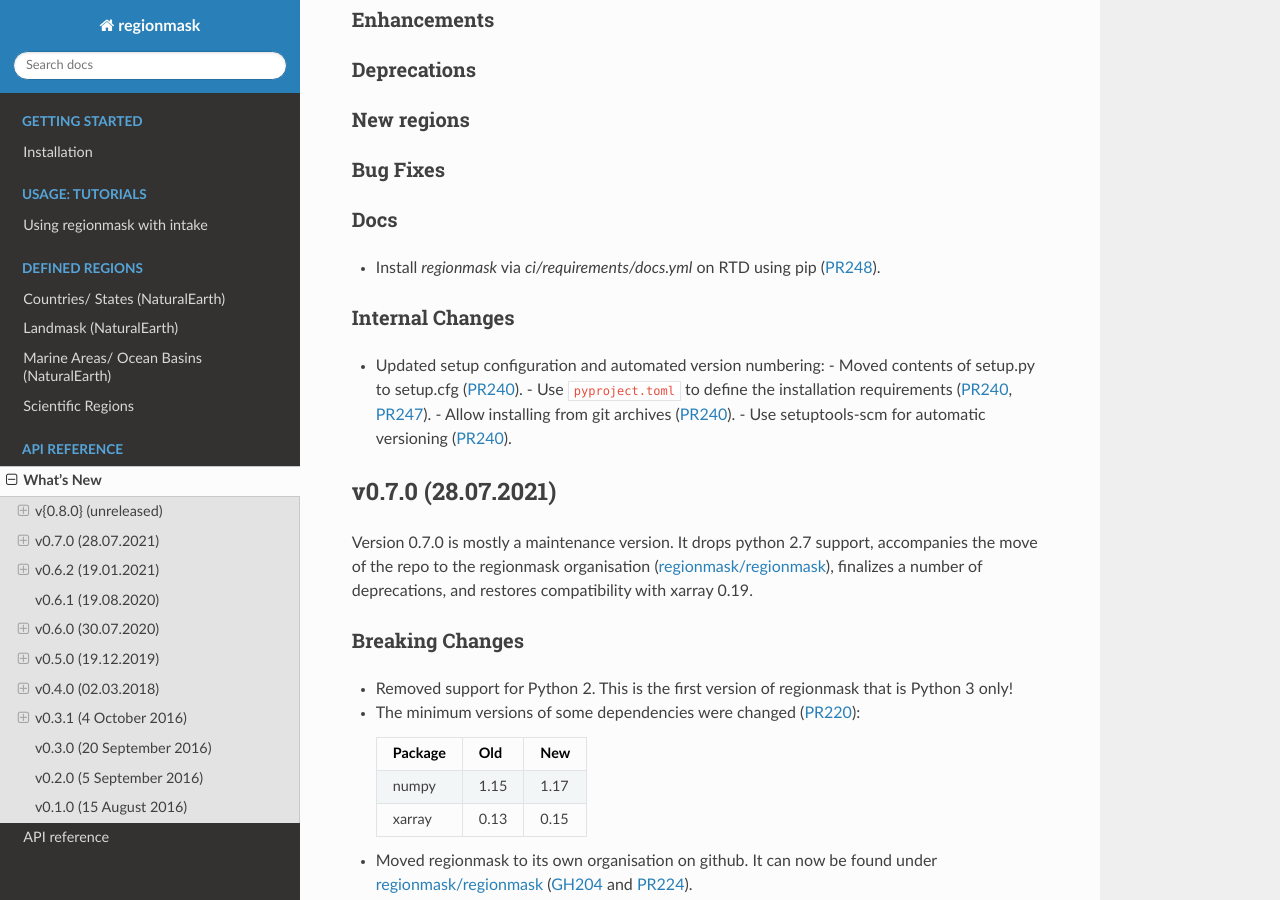
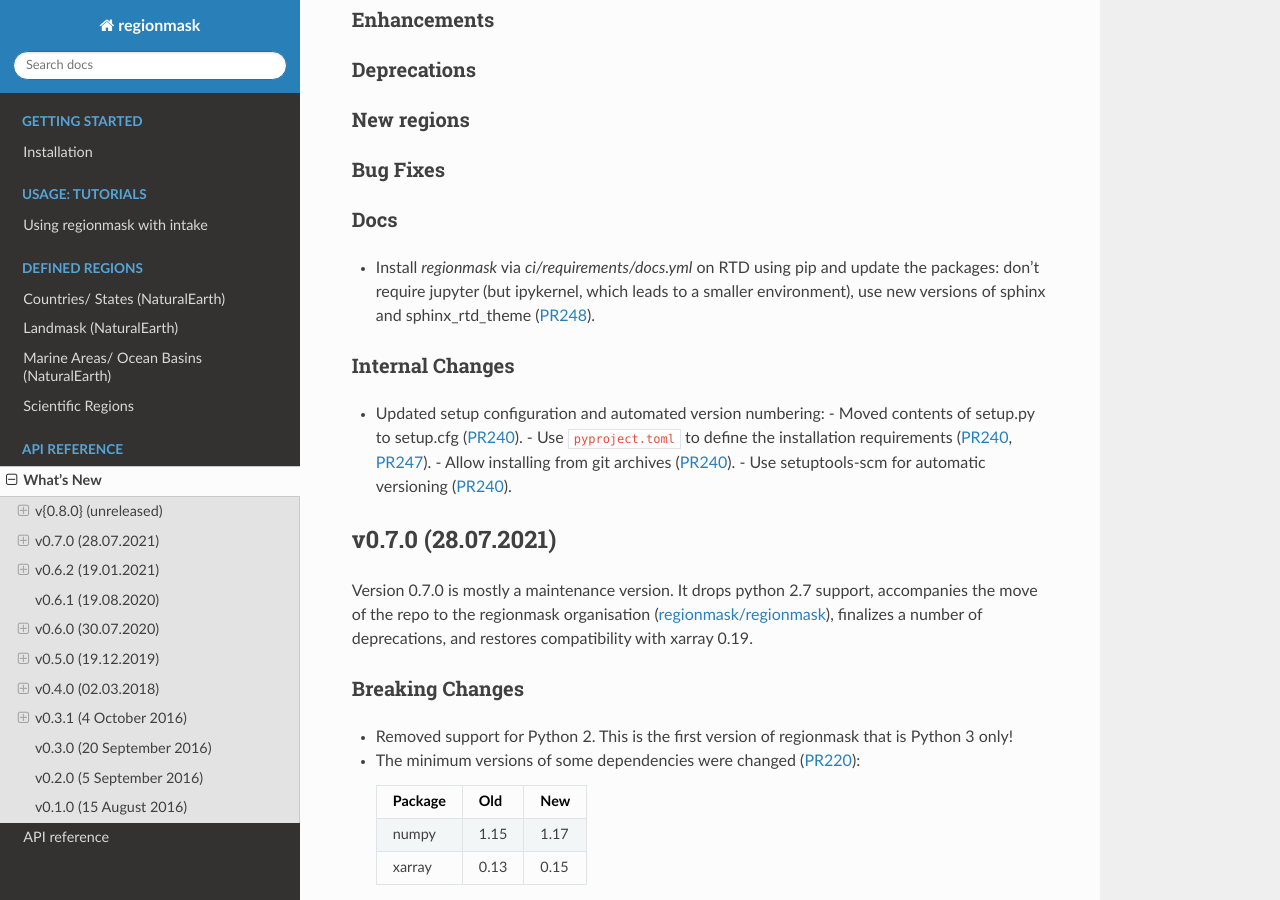
Before and after one commit to regionmask/regionmask, a Sphinx documentation site: the page built from docs/whats_new.rst, in a window 1280 px wide and 900 px high, scrolled down 384 px. Built offline with Sphinx 7.4.7 and the Read the Docs theme 2.0.0, drawn with Linux system fonts in a browser that asks for light colours; pages that are not in the unit, such as notebooks, are missing from menus; the version number could not be read and is left out.

Commit message:
whats_new

```diff
--- a/docs/whats_new.rst
+++ b/docs/whats_new.rst
@@ -31,7 +31,10 @@ Bug Fixes
 Docs
 ~~~~
 
-- Install `regionmask` via `ci/requirements/docs.yml` on RTD using pip (:pull:`248`).
+- Install `regionmask` via `ci/requirements/docs.yml` on RTD using pip and update the
+  packages: don't require jupyter (but ipykernel, which leads to a smaller environment),
+  use new versions of sphinx and sphinx_rtd_theme (:pull:`248`).
+
 
 Internal Changes
 ~~~~~~~~~~~~~~~~
```
